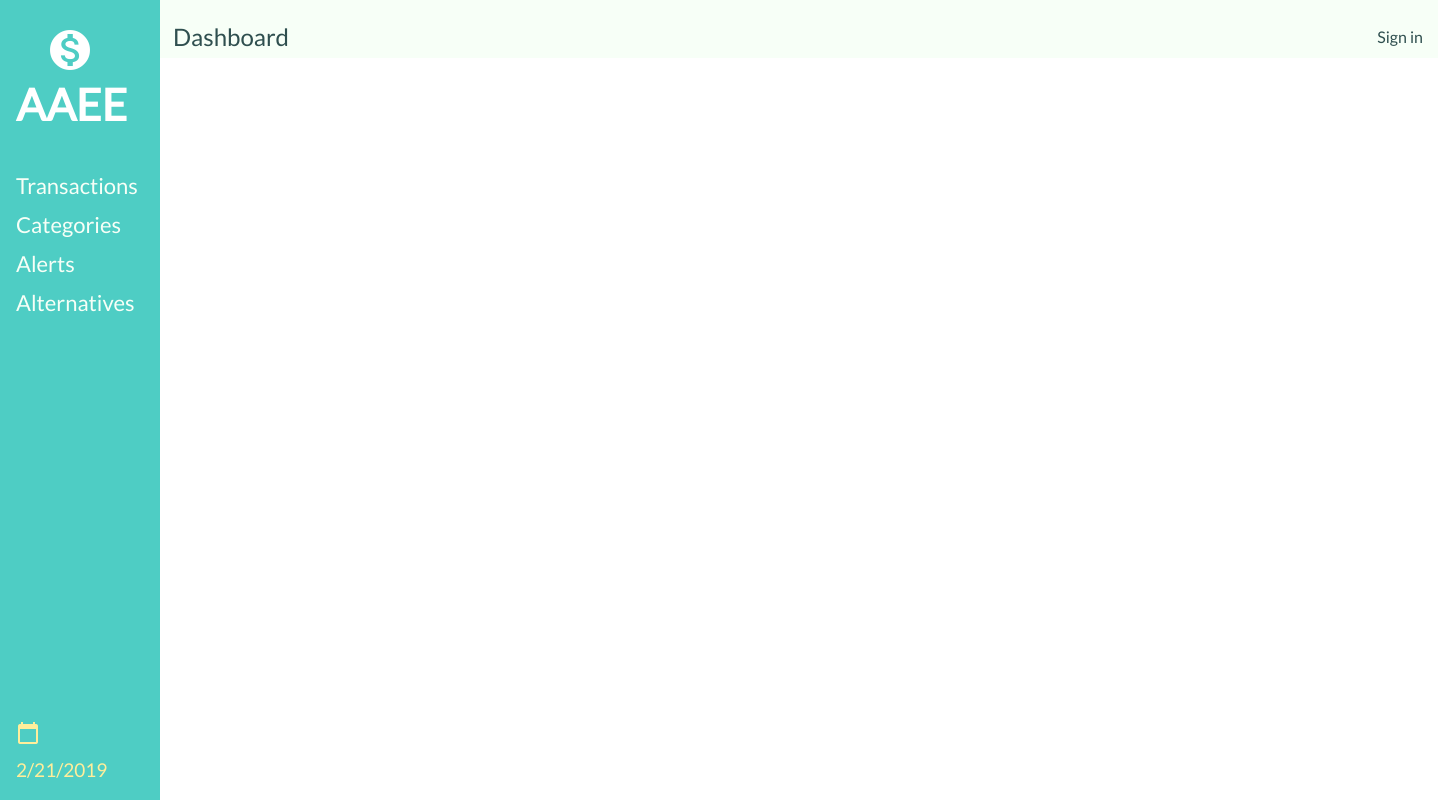
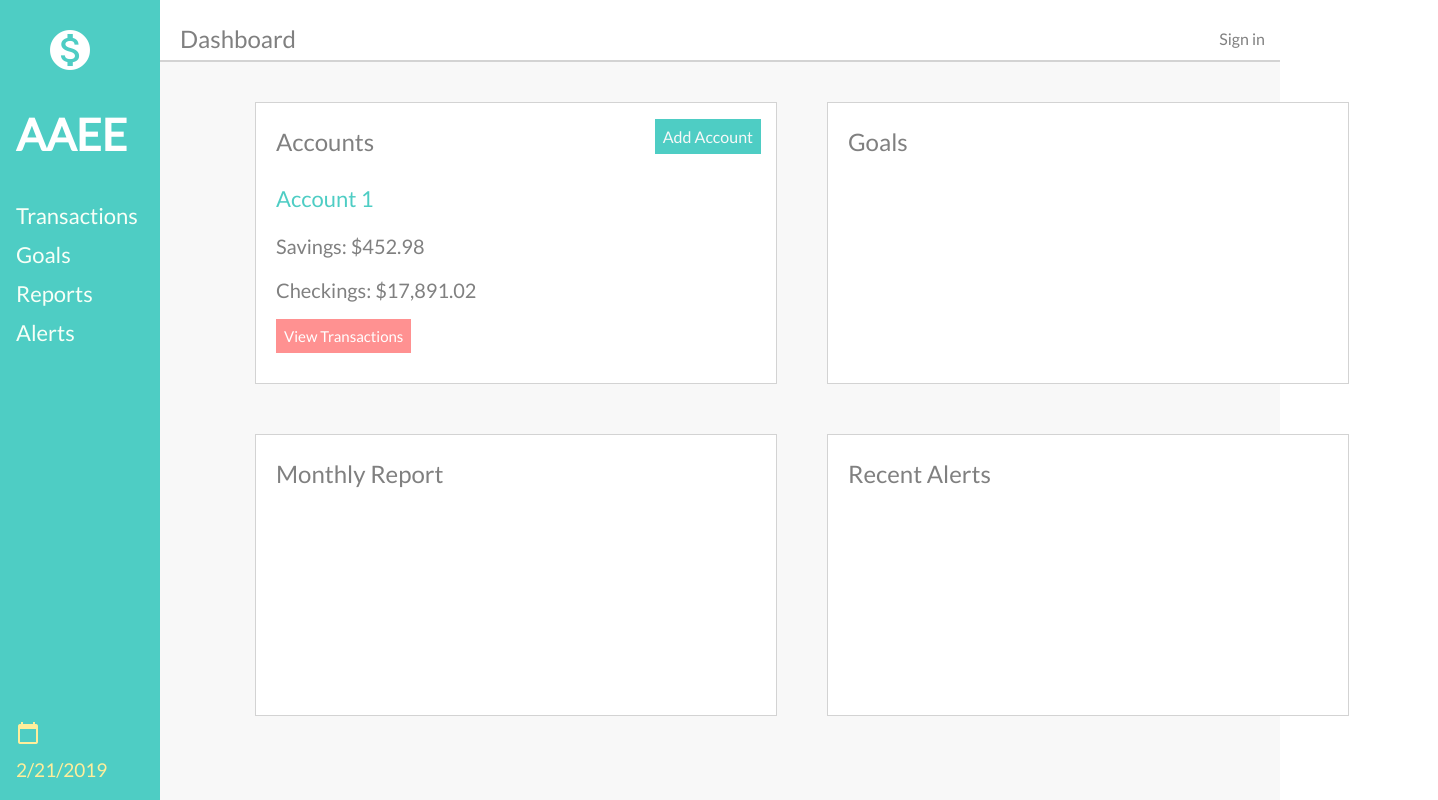
Before and after one commit to eecs-330-aaee/save-money-live-better, a plain HTML site: page project_6_files/home.html in a window 1280 px wide. Shown: the whole page, 1438 px wide, since content can reach past the window. Drawn offline with Linux system fonts and the light colour scheme.

Commit message:
added files and home grid

```diff
--- a/project_6_files/css/styles.css
+++ b/project_6_files/css/styles.css
@@ -1,4 +1,12 @@
-body,h1,h2,h3,h4,h5,h6 {font-family: "Lato", sans-serif;}
+html {
+  height: 100%;
+}
+
+body {
+  font-family: "Lato", sans-serif;
+  height: 100%;
+  margin: 0;
+}
 
 a {
   text-decoration: none;
@@ -11,7 +19,7 @@ a {
 }
 
 .logo {
-  margin: -30px 0 0 0;
+  margin: 0;;
   color: white;
 }
 
@@ -41,27 +49,23 @@ a {
 }
 
 .navbar a:hover {
-  color: #FCFFFC;
+  color: #FFEE9B;
 }
 
 .main {
+  margin-left: 160px;
   font-size: 20px;
   padding: 0;
-  top:0;
-  width: 1280px;
-  padding-left:150px;
-  margin-top:-10px;
+  bottom:0;
+  height: 100%;
+  background-color: #F8F8F8;
 }
 
-.main-background {
-  background-color: #F9F9F9;
-}
 
 .date-container {
   position: absolute;
   bottom: 20px;
   color:#FFEE9B;
-  display: inline;
 }
 
 #date {
@@ -76,32 +80,97 @@ a {
 }
 
 .header-bar {
-  background-color: #F7FFF7;
+  background-color: white;
   overflow: hidden;
   height:60px;
+  border-bottom: solid 2px lightgrey;
 }
 
 .header-bar p {
   float:left;
-  color: darkslategrey;
+  color: grey;
   text-align: center;
-  padding-left: 15px;
+  padding-left: 20px;
   font-size: 24px;
 }
 
 .sign-in {
   float:right;
-  padding-right:15px;
+  padding-right: 15px;
   padding-top: 25px;
 }
 
 .sign-in a {
   font-size: 16px;
-  color: darkslategrey;
+  color: grey;
   text-align: center;
 }
 
-@media screen and (max-height: 450px) {
-  .sidenav {padding-top: 15px;}
-  .sidenav a {font-size: 18px;}
+.grid-container {
+  display: inline-grid;
+  grid-template-columns: auto auto;
+  grid-gap: 50px;
+  align-items: center;
+  margin-left: 95px;
+  margin-top: 40px;
 }
+
+.grid-div {
+  background-color: white;
+  border: 1px solid lightgrey;
+  font-size: 20px;
+  height: 270px;
+  width: 520px;
+  padding-top: 10px;
+}
+
+.grid-header {
+  overflow: hidden;
+  height: 60px;
+  margin-top:-10px;
+  width: 520px;
+}
+
+.grid-header p {
+  float:left;
+  color: grey;
+  text-align: center;
+  padding-left: 20px;
+  font-size: 24px;
+  margin-bottom:0;
+}
+
+.button {
+  float:right;
+  padding-right: 15px;
+  padding-top: 20px;
+}
+
+.button a {
+  font-size: 16px;
+  color: #F8F8F8;
+  text-align: center;
+  background-color: #4ECDC4;
+  padding: 8px;
+}
+
+.acc-home {
+  padding-left: 20px;
+}
+
+.acc-details{
+  color: grey;
+  font-size: 20px
+}
+
+.acc-name{
+  color: #4ECDC4;
+  font-size: 22px;
+}
+
+.view-trans{
+  font-size: 15px;
+  color: white;
+  background-color: #FF9191;
+  padding:8px;
+}
--- a/project_6_files/home.html
+++ b/project_6_files/home.html
@@ -12,20 +12,20 @@
 <!-- Side navigation bar -->
  <div class="navbar">
      <div class="logo-container">
-         <a href="index.html">
+         <a href="home.html">
             <i class="material-icons md-48">monetization_on</i>
             <div class="logo"><h1>AAEE</h1></div>
          </a>
      </div>
-     <a>Transactions</a>
-     <a>Categories</a>
-     <a>Alerts</a>
-     <a>Alternatives</a>
+     <a href="transactions.html">Transactions</a>
+     <a href="goals.html">Goals</a>
+     <a href="reports.html">Reports</a>
+     <a href="alerts.html">Alerts</a>
      <div class="date-container">
         <div class="cal-icon">
             <i class="material-icons">calendar_today</i>
         </div>
-        <p id="date">Date: </p>
+        <p id="date">Date Placeholder</p>
      </div>
  </div>
 
@@ -38,8 +38,36 @@
                 <a>Sign in</a>
             </div>
         </div>
-        <div class="main-background">
-
+        <div class="grid-container">
+            <div class="grid-div">
+                <div class="grid-header">
+                    <p>Accounts</p>
+                    <div class="button">
+                        <a>Add Account</a>
+                    </div>
+                </div>
+                <div class="acc-home">
+                   <p class="acc-name">Account 1</p>
+                   <p class="acc-details">Savings: $452.98</p>
+                   <p class="acc-details">Checkings: $17,891.02</p>
+                   <a href="transactions.html" class="view-trans">View Transactions</a>
+                </div>
+            </div>
+            <div class="grid-div">
+                <div class="grid-header">
+                    <p>Goals</p>
+                </div>
+            </div>
+            <div class="grid-div">
+                <div class="grid-header">
+                    <p>Monthly Report</p>
+                </div>
+            </div>
+            <div class="grid-div">
+                <div class="grid-header">
+                    <p>Recent Alerts</p>
+                </div>
+            </div>
         </div>
  </div>
 <script>
```
Also changed, not shown: project_6_files/alerts.html (added, +45 -0 lines), project_6_files/goals.html (added, +45 -0 lines), project_6_files/reports.html (added, +45 -0 lines), project_6_files/transactions.html (added, +45 -0 lines).
